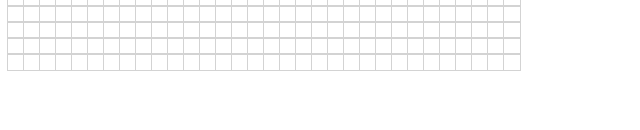
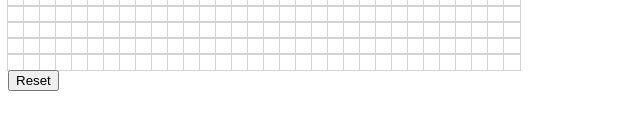
Before and after one commit to S-Cybulski/etch-a-sketch, a plain HTML site: page index.html in a window 1280 px wide. Shown: the part 450-580 px from the top of the page, without its empty margins (0-640 px from the left). Drawn offline with Linux system fonts and the light colour scheme.

Commit message:
added button to clear grid
button works by running resetGrid function on click

```diff
--- a/index.html
+++ b/index.html
@@ -12,5 +12,6 @@
         <div class="grid">
             <div class="column"></div>
         </div>
+        <button class="reset" onclick="resetGrid()">Reset</button>
     </body>
 </html>
--- a/script.js
+++ b/script.js
@@ -22,3 +22,9 @@ gridSquares.forEach(square => {
         square.style.background = 'black';
     })
 });
+
+function resetGrid(){
+    gridSquares.forEach(square => {
+        square.style.background = 'white';
+    });
+};
```
